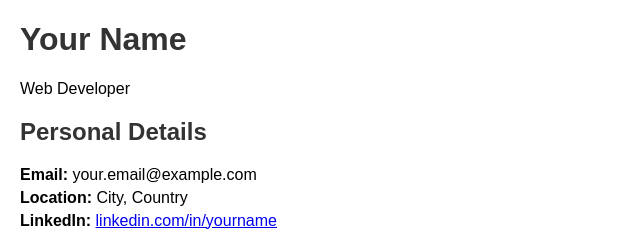
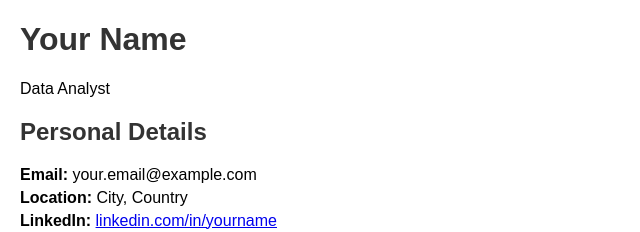
Before and after one commit to Capedcrusader22/MyPortfolio, a plain HTML site: page index.html in a window 1280 px wide. Shown: the top 232 px of the page, 0-640 px from the left. Drawn offline with Linux system fonts and the light colour scheme.

Commit message:
Update index.html

```diff
--- a/index.html
+++ b/index.html
@@ -32,7 +32,7 @@
 
     <header>
         <h1>Your Name</h1>
-        <p>Web Developer</p>
+        <p>Data Analyst</p>
     </header>
 
     <section id="personal-details">
```
